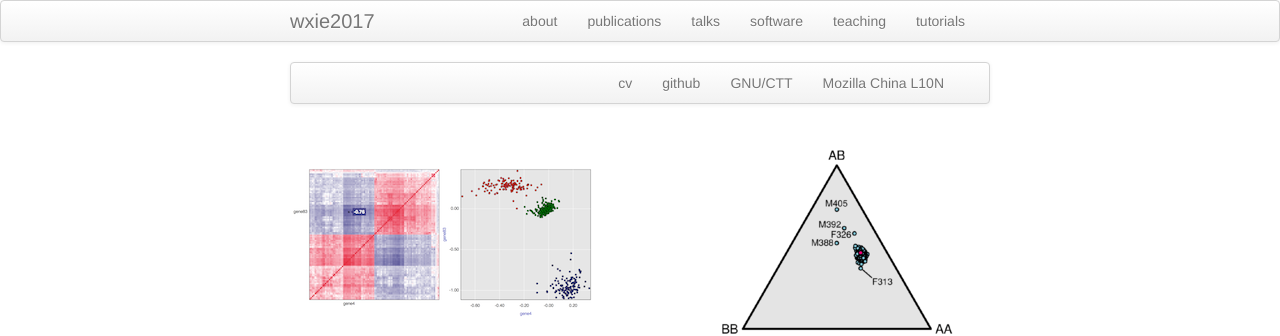
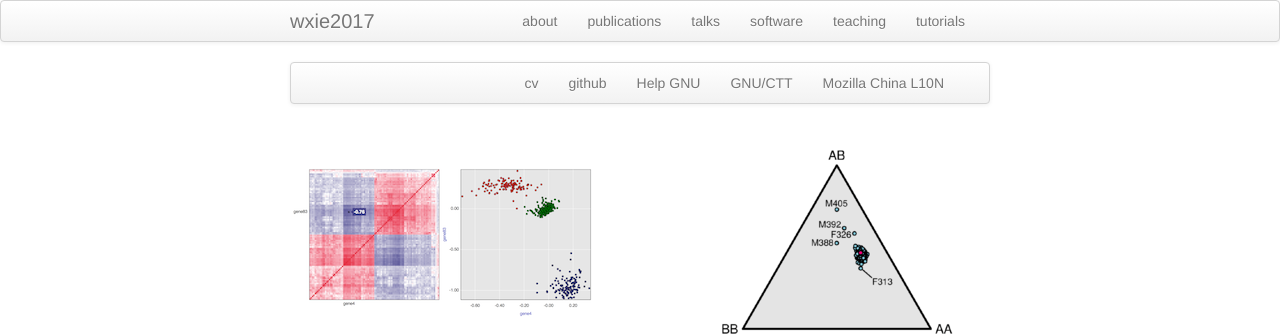
Before and after one commit to wxie2017/wxie2017.github.io, a Jekyll site: the page built from index.md, in a window 1280 px wide. Shown: the top 336 px of the page. Built offline with Jekyll 4.4.1, drawn with Linux system fonts in a browser that asks for light colours.

Commit message:
add help GNU link

```diff
--- a/index.md
+++ b/index.md
@@ -10,6 +10,7 @@ keywords: wxie, free software, freelancer, CTT
       <ul class="nav">
           <li><a href="{{ BASE_PATH }}/assets/cv.pdf">cv</a></li>
           <li><a href="https://github.com/wxie2017">github</a></li>
+          <li><a href="https://www.gnu.org/help/help.html">Help GNU</a></li>
           <li><a href="https://savannah.gnu.org/projects/www-zh-cn/">GNU/CTT</a></li>
           <li><a href="https://community.mozilla.org/groups/mozilla-china-l10n/">Mozilla China L10N</a></li>
       </ul>
```
